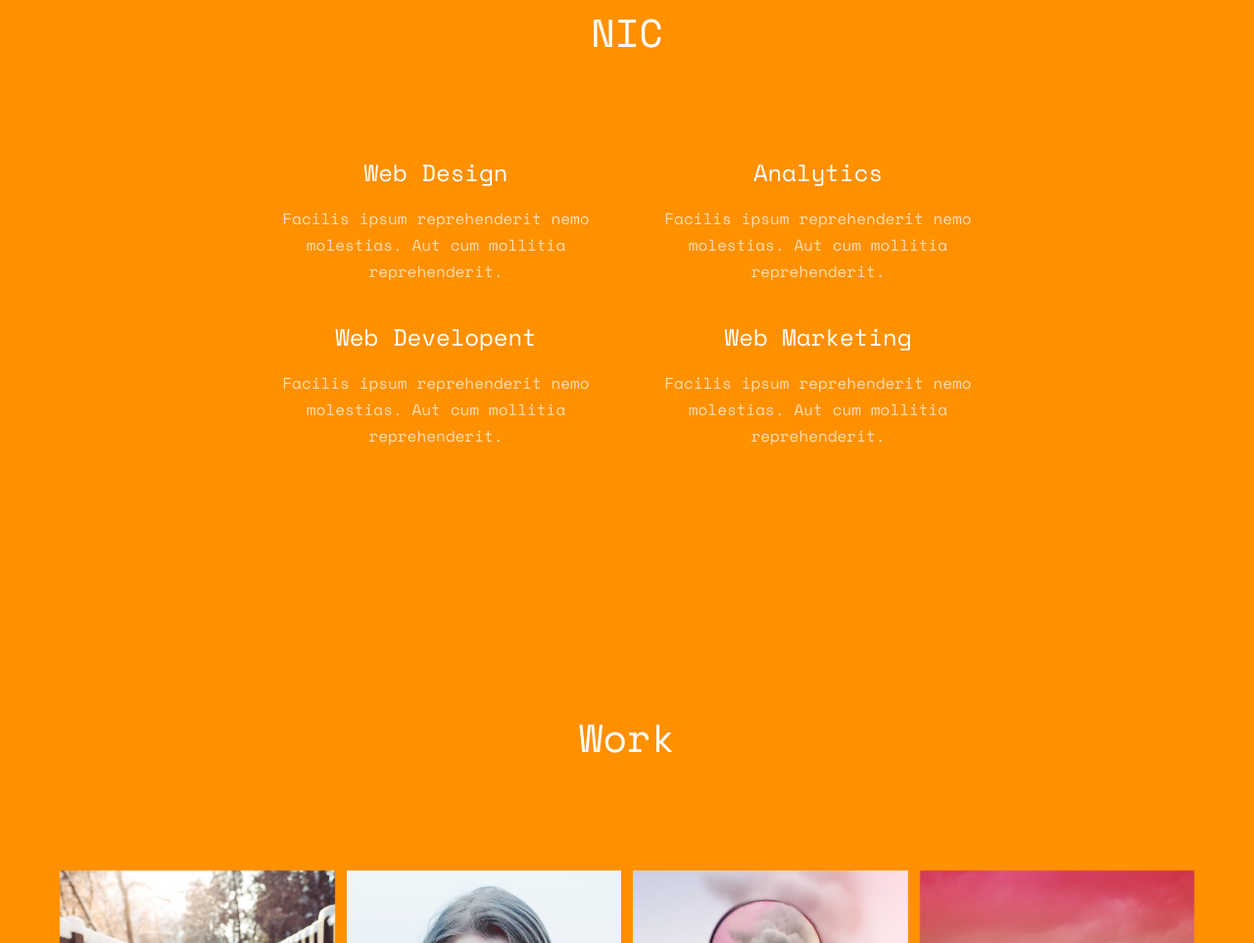
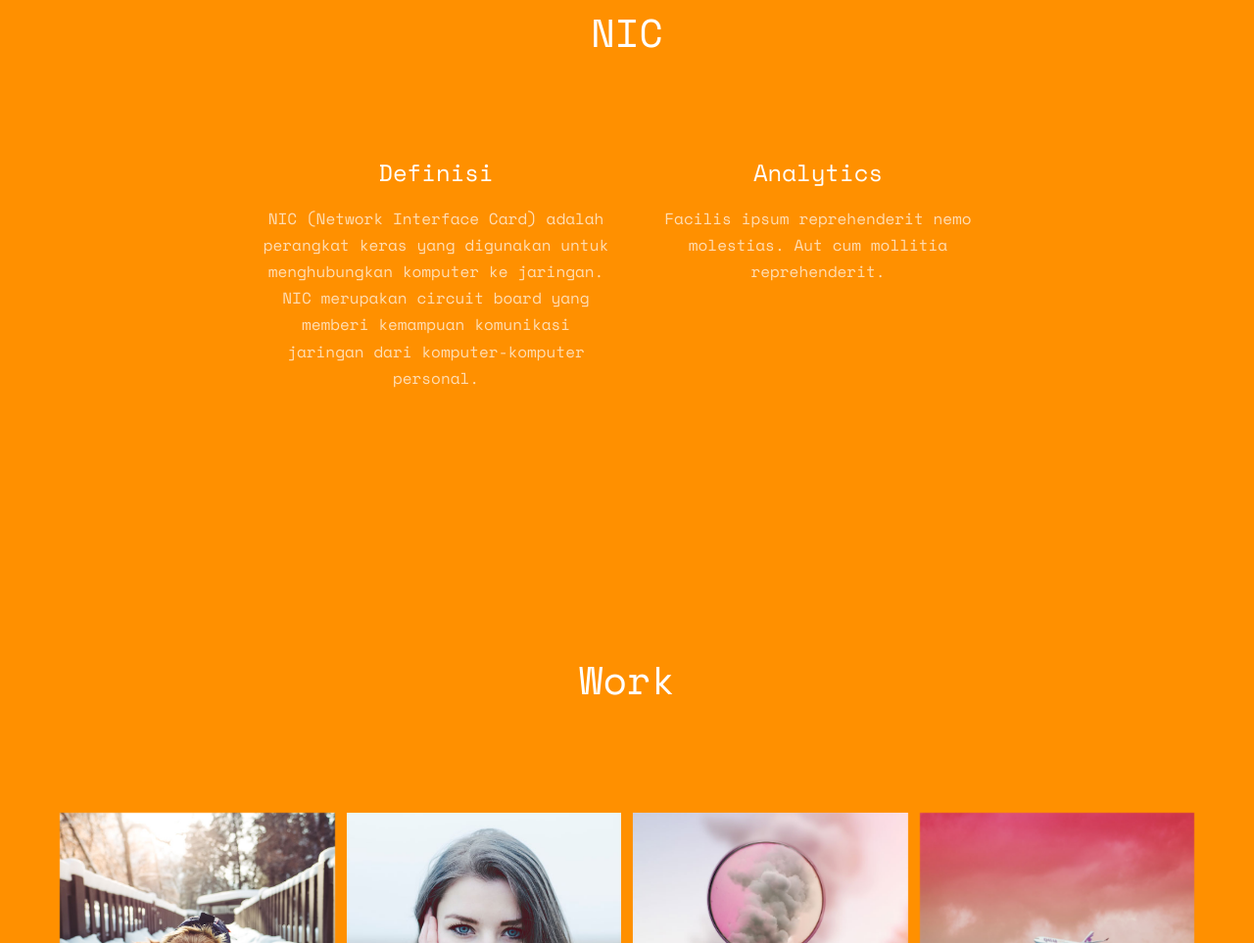
Before and after one commit to DianSafitrii/Tubes-arsijarkom, a plain HTML site: page index.html in a window 1280 px wide. Shown: the part 1573-2536 px from the top of the page at 98% size. Drawn offline with nearby package versions, Linux system fonts and the light colour scheme; some packages are replaced by stand-ins of ours; no server answers; files whose address does not match are found by name.

Commit message:
index.html

```diff
--- a/index.html
+++ b/index.html
@@ -121,8 +121,10 @@
 					<div class="col-md-4 col-md-offset-2 text-center">
 						<div class="feature-left">
 							<div class="feature-copy">
-								<h3>Web Design</h3>
-								<p>Facilis ipsum reprehenderit nemo molestias. Aut cum mollitia reprehenderit.</p>
+								<h3>Definisi</h3>
+								<p>NIC (Network Interface Card) adalah perangkat keras yang digunakan untuk menghubungkan komputer
+								ke jaringan. NIC merupakan circuit board yang memberi kemampuan komunikasi jaringan  dari komputer-komputer
+								personal.</p>
 							</div>
 						</div>
 					</div>
@@ -136,26 +138,6 @@
 					</div>
 				</div>
 
-
-				<div class="row">
-					<div class="col-md-4 col-md-offset-2 text-center">
-						<div class="feature-left">
-							<div class="feature-copy">
-								<h3>Web Developent</h3>
-								<p>Facilis ipsum reprehenderit nemo molestias. Aut cum mollitia reprehenderit.</p>
-							</div>
-						</div>
-
-					</div>
-
-					<div class="col-md-4 text-center">
-						<div class="feature-left">
-							<div class="feature-copy">
-								<h3>Web Marketing</h3>
-								<p>Facilis ipsum reprehenderit nemo molestias. Aut cum mollitia reprehenderit.</p>
-							</div>
-						</div>
-					</div>
 				</div>
 			</div>
 		</div>
```
